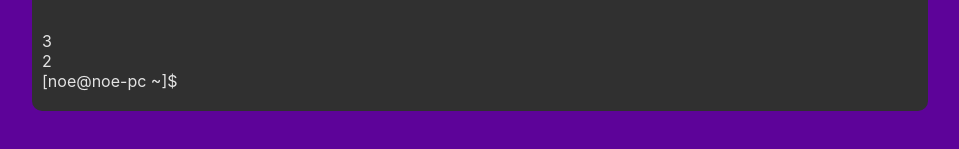
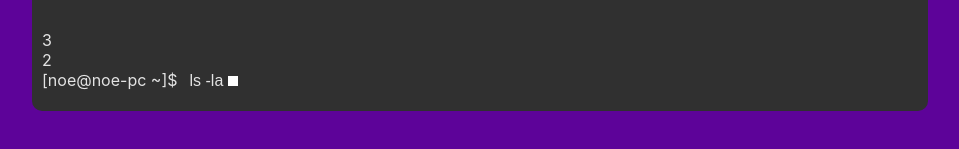
Before and after one commit to noeRls/portfolio, a React (Create React App) app: page / in a window 1280 px wide. Shown: the part 609-758 px from the top of the page, without its empty margins (160-1119 px from the left). Built offline with nearby package versions, Linux system fonts and the light colour scheme.

Commit message:
[*](src/): start to work on input

```diff
--- a/package.json
+++ b/package.json
@@ -7,8 +7,10 @@
     "eslint": "^6.2.1",
     "eslint-config-airbnb": "^18.0.1",
     "gh-pages": "^2.1.1",
+    "prop-types": "^15.7.2",
     "react": "^16.9.0",
     "react-dom": "^16.9.0",
+    "react-input-autosize": "^2.2.1",
     "react-scripts": "3.1.1"
   },
   "scripts": {
--- a/src/scenes/cmd/index.css
+++ b/src/scenes/cmd/index.css
@@ -2,6 +2,7 @@
     --header-size: 25px;
     --cmd-height: 80vh;
     --cmd-width: 70vw;
+    --cmd-content-color: #e3e3e3;
 }
 
 .background {
@@ -86,7 +87,7 @@
 
 .cmd-content {
     margin: 0 10px;
-    color: #e3e3e3;
+    color: var(--cmd-content-color);
 }
 
 .cmd-content-first {
@@ -96,3 +97,31 @@
 .cmd-content-last {
     margin-top: 20px;
 }
+
+.cmd-input-container {
+    margin-left: 10px;
+}
+
+.cmd-input {
+    border:none;
+    background-image:none;
+    background-color:transparent;
+    -webkit-box-shadow: none;
+    -moz-box-shadow: none;
+    box-shadow: none;
+
+    font-size: 1em;
+    color: var(--cmd-content-color);
+    caret-color: transparent;
+}
+
+.cmd-input:focus {
+    outline: none;
+}
+
+.input-carret {
+    background-color: white;
+    width: 10px;
+    height: 10px;
+    display: inline-block;
+}
--- a/src/scenes/cmd/index.js
+++ b/src/scenes/cmd/index.js
@@ -1,10 +1,25 @@
+/* eslint-disable jsx-a11y/no-static-element-interactions */
+/* eslint-disable jsx-a11y/click-events-have-key-events */
 import React from 'react';
 import './index.css';
+import AutosizeInput from 'react-input-autosize';
 
 class CMD extends React.Component {
+  constructor(props) {
+    super(props);
+    this.state = {
+      input: 'ls -la',
+    };
+  }
+
+  inputOnChange = e => this.setState({ input: e.target.value });
+
   render() {
+    const { input } = this.state;
     return (
-      <div className="background">
+      <div
+        className="background"
+      >
         <div className="cmd-container cmd">
           <div className="cmd-top-container">
             <span className="box" />
@@ -17,9 +32,20 @@ class CMD extends React.Component {
               <span className="cmd-button cmd-button-green" />
             </span>
           </div>
-          <div className="cmd-content-container">
+          <div
+            className="cmd-content-container"
+            onClick={() => this.inputRef.focus()}
+          >
             <div className="cmd-content cmd-content-first">
               [noe@noe-pc ~]$
+              <AutosizeInput
+                ref={ref => { this.inputRef = ref; }}
+                inputClassName="cmd-input"
+                className="cmd-input-container"
+                onChange={this.inputOnChange}
+                value={input}
+              />
+              <span className="input-carret" />
             </div>
             <div className="cmd-content">
               2
```
Also changed, not shown: 1 other file (tests, documents, lock files or other folders).
